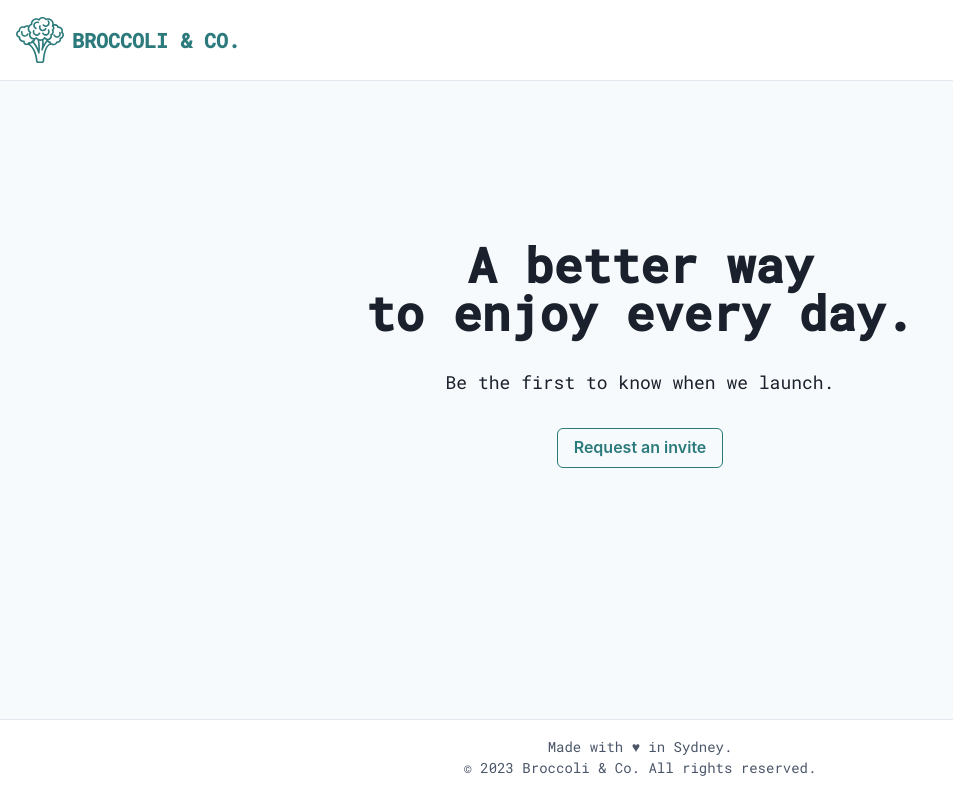
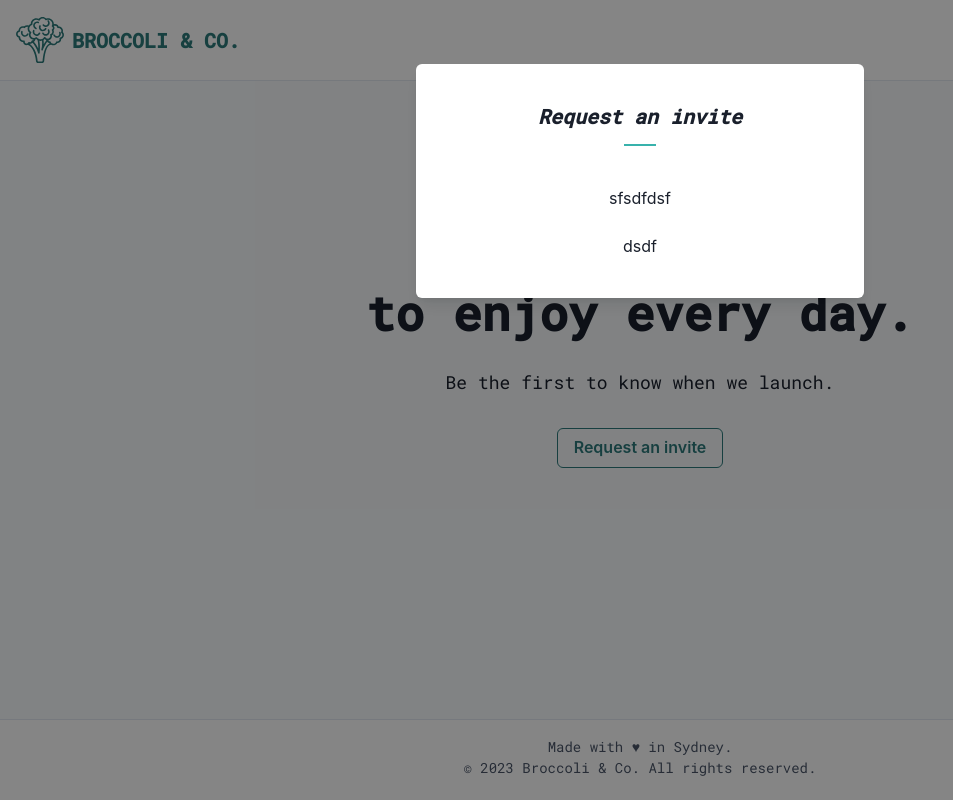
Before and after one commit to ttcode10/email-invitation-app, a React (Create React App) app: page / in a window 1280 px wide. Both pictures are taken after a click on the button "Request an invite". Shown: the whole page, without its empty margins (0-953 px from the left). Built offline with nearby package versions, Linux system fonts and the light colour scheme.

Commit message:
Enable opening modal

```diff
--- a/src/components/Button.tsx
+++ b/src/components/Button.tsx
@@ -8,8 +8,8 @@ export const SolidButton = ({ children, ...props }: Props) => (
 	</BaseButton>
 );
 
-export const OutlineButton = ({ children, ...props }: Props) => (
-	<BaseButton colorScheme={colorScheme} variant="outline" {...props}>
+export const OutlineButton = ({ children, onClick, ...props }: Props) => (
+	<BaseButton colorScheme={colorScheme} variant="outline" onClick={onClick} {...props}>
 		{children}
 	</BaseButton>
 );
@@ -28,4 +28,5 @@ export const LinkButton = ({ children, ...props }: Props) => (
 
 interface Props {
 	children?: ReactNode;
+	onClick?: () => void;
 }
--- /dev/null
+++ b/src/components/Divider.tsx
@@ -0,0 +1,8 @@
+import styled from 'styled-components';
+import { colors, sizes } from '../themes';
+
+export const Divider = styled.hr`
+	border-top: 2px solid ${colors.secondaryGreen};
+	width: ${sizes.double};
+  margin: ${sizes.one} auto;
+`;
--- /dev/null
+++ b/src/components/Modal.tsx
@@ -0,0 +1,51 @@
+import React, { ReactNode } from 'react';
+import {
+	Modal as BaseModal,
+	ModalOverlay,
+	ModalContent,
+	ModalHeader,
+	ModalFooter,
+	ModalBody,
+} from '@chakra-ui/react';
+import styled from 'styled-components';
+import { H4Heading } from './Typography';
+import { sizes } from '../themes';
+import { Divider } from './Divider';
+
+export const Modal = ({ modalTitle, modalBody, modalFooter, isOpen, onClose, ...props }: Props) => {
+	return (
+		<BaseModal isOpen={isOpen} onClose={onClose}>
+			<ModalOverlay />
+			<ModalContent>
+				<MainWrapper>
+					<ModalHeader>
+						<StyledTitle>{modalTitle}</StyledTitle>
+						<Divider />
+					</ModalHeader>
+					<ModalBody>{modalBody}</ModalBody>
+					<ModalFooter {...props}>{modalFooter}</ModalFooter>
+				</MainWrapper>
+			</ModalContent>
+		</BaseModal>
+	);
+};
+
+interface Props {
+	modalTitle: string;
+	modalBody: ReactNode;
+	modalFooter: ReactNode;
+	isOpen: boolean;
+	onClose: () => void;
+}
+
+const StyledTitle = styled(H4Heading)`
+	font-style: oblique;
+	text-align: center;
+`;
+
+const MainWrapper = styled.div`
+	padding: ${sizes.oneHalf} 0;
+	display: flex;
+	flex-direction: column;
+	align-items: center;
+`;
--- a/src/components/index.ts
+++ b/src/components/index.ts
@@ -5,3 +5,5 @@ export { Logo } from './Logo';
 export { Container } from './Container';
 export * from './Typography';
 export * from './Button';
+export { Modal } from './Modal';
+export { Divider } from './Divider';
--- a/src/pages/Home/Home.tsx
+++ b/src/pages/Home/Home.tsx
@@ -1,20 +1,34 @@
 import React from 'react';
-import { Container, H1Heading, LgText, OutlineButton } from '../../components';
 import styled from 'styled-components';
+import { useDisclosure } from '@chakra-ui/react';
+import { Container, H1Heading, LgText, OutlineButton, Modal } from '../../components';
 import { sizes } from '../../themes';
 
-const Home = () => (
+const Home = () => {
+	const { isOpen, onOpen, onClose } = useDisclosure();
+
+	return (
 		<Content>
 			<Container>
 				<Wrapper>
 					<H1Heading>A better way</H1Heading>
 					<H1Heading>to enjoy every day.</H1Heading>
 					<SubHeading>Be the first to know when we launch.</SubHeading>
-				<OutlineButton>Request an invite</OutlineButton>
+					<>
+						<OutlineButton onClick={onOpen}>Request an invite</OutlineButton>
+						<Modal
+							modalTitle="Request an invite"
+							modalBody="sfsdfdsf"
+							modalFooter="dsdf"
+							isOpen={isOpen}
+							onClose={onClose}
+						/>
+					</>
 				</Wrapper>
 			</Container>
 		</Content>
 	);
+};
 
 const Content = styled.div`
 	flex-grow: 1;
@@ -30,6 +44,6 @@ const Wrapper = styled.div`
 
 const SubHeading = styled(LgText)`
 	margin: ${sizes.double} 0;
-`
+`;
 
 export default Home;
--- a/src/themes/themes.ts
+++ b/src/themes/themes.ts
@@ -7,6 +7,7 @@ export const colors = {
 	primaryGray: '#1A202C',
 	secondaryGray: '#4A5568',
 	primaryGreen: '#2C7A7B',
+	secondaryGreen: '#38B2AC',
 };
 
 export const sizes = {
```
Lines whose indentation alone changed are shown as unchanged.
